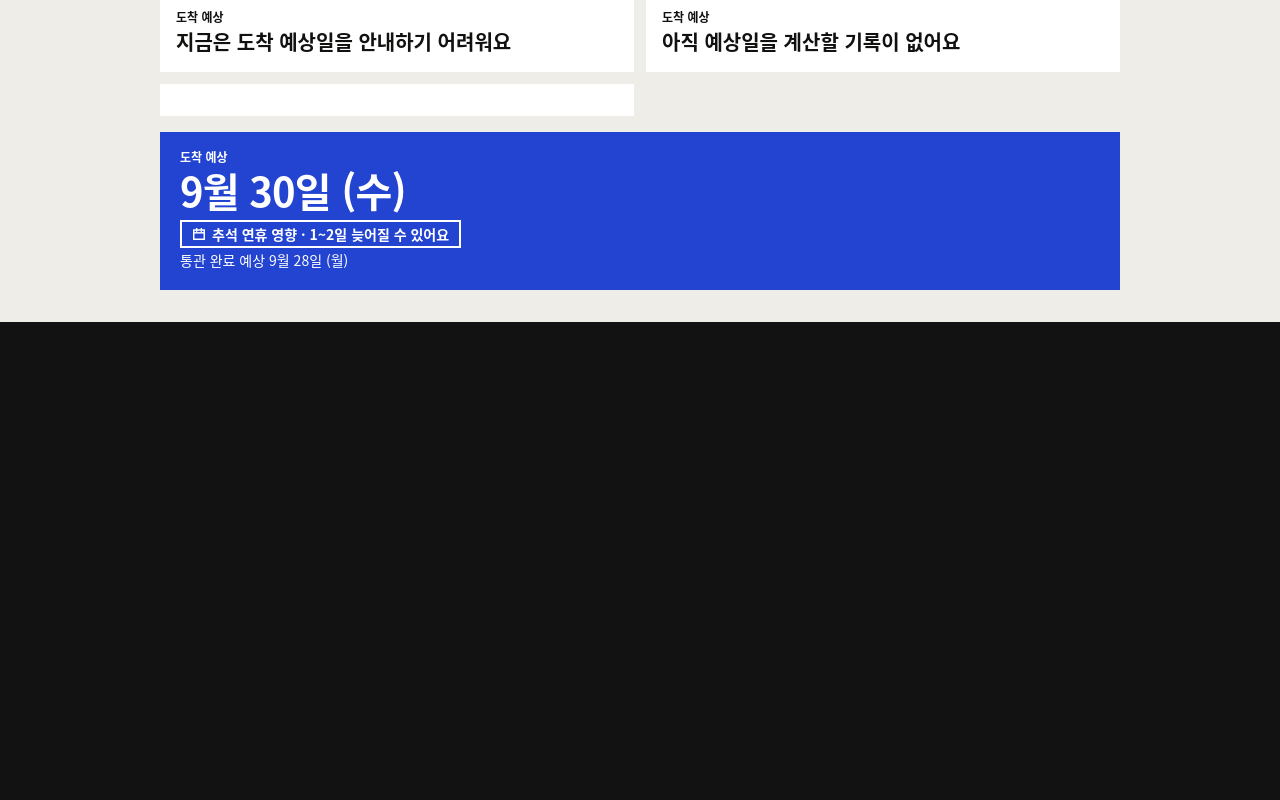
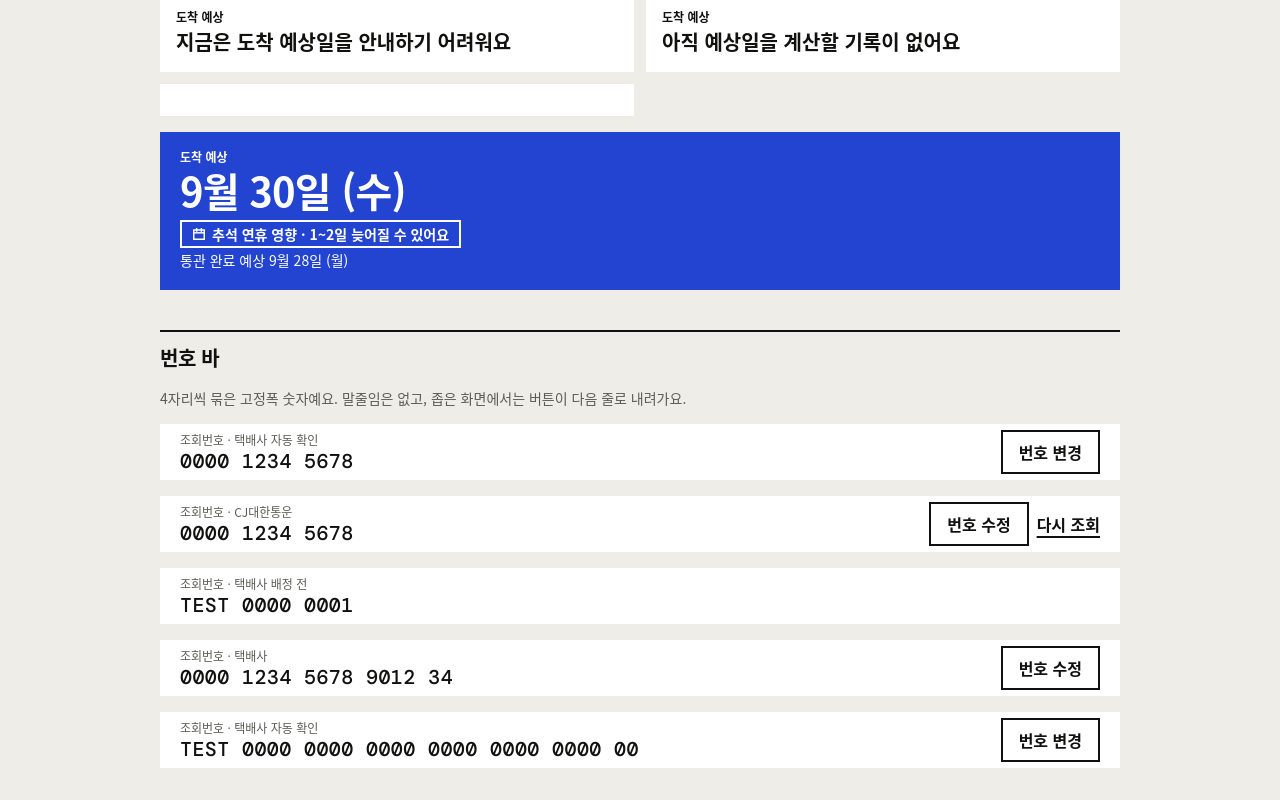
Before and after one commit to Ddomongs/tracking-tipoasis, a Next.js app: page /internal/ui-kit in a window 1280 px wide. Shown: the part 4208-5008 px from the top of the page. Before the commit the page ends 4530 px from the top, so only its background shows below. Built offline with nearby package versions, Linux system fonts and the light colour scheme.

Commit message:
feat: add the NumberBar primitive with group-safe wrapping

```diff
--- a/app/(internal)/internal/ui-kit/page.tsx
+++ b/app/(internal)/internal/ui-kit/page.tsx
@@ -1,12 +1,14 @@
 import type { Metadata } from "next";
 import { Button } from "@/components/primitives/Button";
+import { NumberBar } from "@/components/primitives/NumberBar";
 import { EtaDisplay } from "@/components/primitives/EtaDisplay";
 import { JourneySpine } from "@/components/primitives/JourneySpine";
 import { ButtonLink } from "@/components/primitives/ButtonLink";
 import { StatusChip } from "@/components/primitives/StatusChip";
 import { DEFAULT_STYLE_ID, STYLE_LABELS } from "@/lib/style/styles";
 import { COLOR_TOKENS, CONTRAST_REQUIREMENTS, STYLE_COLOR_TOKENS, contrastRatio } from "@/lib/style/tokens";
-import type { EtaDate, EtaView, SpineView, Tone } from "@/lib/tracking/types";
+import type { EtaDate, EtaView, NumberView, SpineView, Tone } from "@/lib/tracking/types";
+import { groupTrackingNumber } from "@/lib/tracking/number-format";
 import { formatKstDate, weekdayLabel } from "@/lib/tracking/time";
 
 export const metadata: Metadata = {
@@ -127,6 +129,7 @@ export default function UiKitPage(): React.JSX.Element {
         <ToneSection />
         <JourneySection />
         <EtaSection />
+        <NumberBarSection />
       </div>
     </main>
   );
@@ -318,3 +321,56 @@ function EtaSection(): React.JSX.Element {
     </Section>
   );
 }
+
+/** A 30-character HBL-shaped fake (letters + zeros), the longest input the lookup accepts. */
+const LONG_HBL = `TEST${"0".repeat(26)}`;
+
+function numberView(raw: string): NumberView {
+  return { raw, grouped: groupTrackingNumber(raw) };
+}
+
+function NumberBarSection(): React.JSX.Element {
+  return (
+    <Section id="number-bar" title="번호 바">
+      <p className="m-0 text-tt-sm text-tt-muted">
+        4자리씩 묶은 고정폭 숫자예요. 말줄임은 없고, 좁은 화면에서는 버튼이 다음 줄로 내려가요.
+      </p>
+      <div data-demo="number-bar-loading" className="-mx-4 sm:mx-0">
+        <NumberBar
+          number={numberView("000012345678")}
+          carrierLabel="택배사 자동 확인"
+          actions={<Button variant="secondary">번호 변경</Button>}
+        />
+      </div>
+      <div data-demo="number-bar-result" className="-mx-4 sm:mx-0">
+        <NumberBar
+          number={numberView("000012345678")}
+          carrierLabel="CJ대한통운"
+          actions={
+            <>
+              <Button variant="secondary">번호 수정</Button>
+              <Button variant="text">다시 조회</Button>
+            </>
+          }
+        />
+      </div>
+      <div data-demo="number-bar-hbl" className="-mx-4 sm:mx-0">
+        <NumberBar number={numberView("TEST00000001")} carrierLabel="택배사 배정 전" />
+      </div>
+      <div data-demo="number-bar-cargo" className="-mx-4 sm:mx-0">
+        <NumberBar
+          number={numberView("000012345678901234")}
+          carrierLabel="택배사"
+          actions={<Button variant="secondary">번호 수정</Button>}
+        />
+      </div>
+      <div data-demo="number-bar-hbl30" className="-mx-4 sm:mx-0">
+        <NumberBar
+          number={numberView(LONG_HBL)}
+          carrierLabel="택배사 자동 확인"
+          actions={<Button variant="secondary">번호 변경</Button>}
+        />
+      </div>
+    </Section>
+  );
+}
--- /dev/null
+++ b/components/primitives/NumberBar.tsx
@@ -0,0 +1,47 @@
+import { Fragment } from "react";
+import type { NumberView } from "@/lib/tracking/types";
+
+const NUMBER_LABEL = "조회번호";
+
+/**
+ * Number bar (spec §6): '조회번호 · {carrier}' above the number in 4-character monospace groups.
+ * A group never breaks and nothing is truncated; the number wraps only between groups.
+ * Actions ([번호 변경], [번호 수정], [다시 조회]) sit on the right and wrap below the number when the row is too narrow.
+ */
+export function NumberBar({
+  number,
+  carrierLabel,
+  actions
+}: {
+  readonly number: NumberView;
+  readonly carrierLabel: string;
+  readonly actions?: React.ReactNode;
+}): React.JSX.Element {
+  const groups = number.grouped.split(" ").filter((group) => group !== "");
+  return (
+    <div
+      data-number-bar="true"
+      className="flex min-h-[56px] flex-wrap items-center justify-between gap-x-3 gap-y-2 bg-tt-surface px-[var(--tt-gutter)] py-1.5 text-tt-ink"
+    >
+      <p className="m-0 flex min-w-0 max-w-full flex-col">
+        <span className="text-tt-xs font-medium text-tt-muted [word-break:keep-all]">{`${NUMBER_LABEL} · ${carrierLabel}`}</span>
+        <span
+          data-number-bar-value="true"
+          className="block font-tt-mono text-tt-lg font-medium leading-6 tracking-[0.02em] [font-variant-numeric:tabular-nums]"
+        >
+          {groups.map((group, index) => (
+            <Fragment key={`${index}-${group}`}>
+              {index > 0 ? " " : null}
+              <span className="whitespace-nowrap">{group}</span>
+            </Fragment>
+          ))}
+        </span>
+      </p>
+      {actions ? (
+        <div data-number-bar-actions="true" className="flex flex-wrap items-center gap-2">
+          {actions}
+        </div>
+      ) : null}
+    </div>
+  );
+}
```
Also changed, not shown: 1 other file (tests, documents, lock files or other folders).
